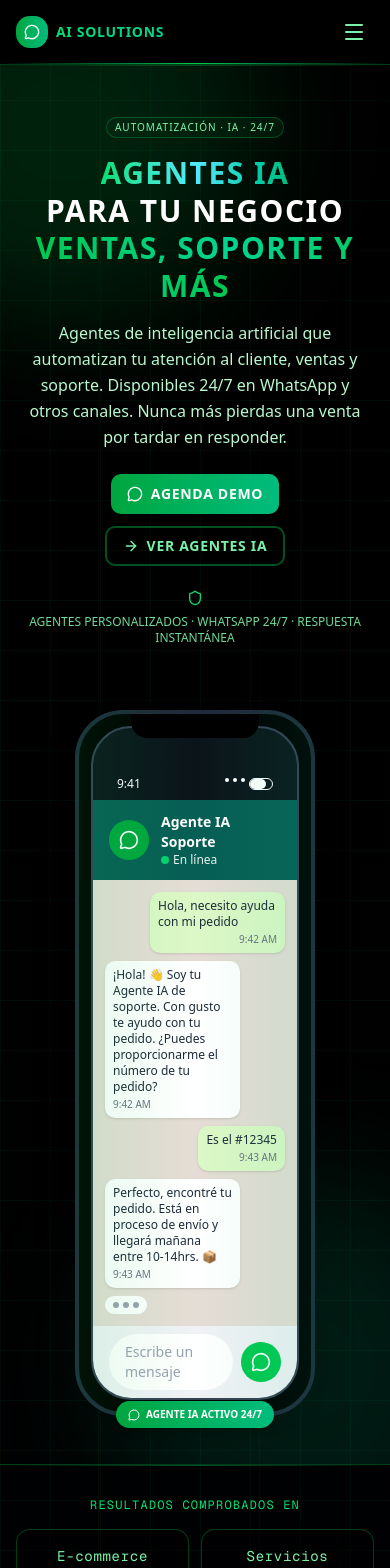
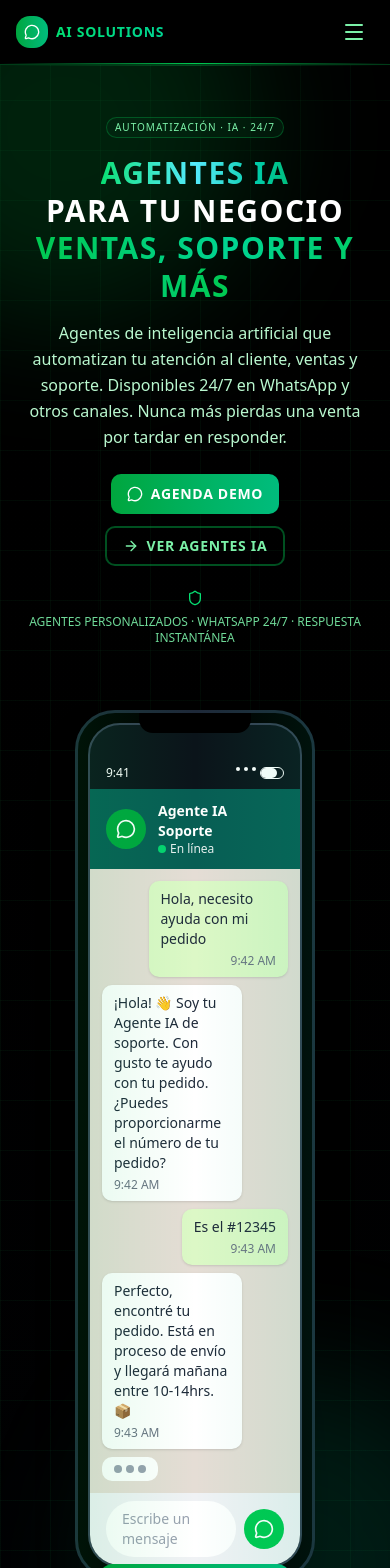
Before and after one commit to sebalda/ai-solutions-landing, a Next.js app: page / in a window 390 px wide. Shown: the top 1568 px of the page. Built offline with nearby package versions, Linux system fonts and the light colour scheme.

Commit message:
Refine layout and styling of AI Solutions landing page; adjusted padding, border radii, and flex properties for improved responsiveness and visual consistency. Enhanced message display area for better user interaction.

```diff
--- a/src/app/page.tsx
+++ b/src/app/page.tsx
@@ -336,21 +336,21 @@ export default function AISolutionsLanding() {
               initial={{ opacity: 0, y: 24 }}
               animate={{ opacity: 1, y: 0 }}
               transition={{ duration: 0.6, delay: 0.1 }}
-              className="flex items-center justify-center mt-8 lg:mt-0"
+              className="flex items-center justify-center mt-8 lg:mt-0 pb-8 sm:pb-12"
             >
               {/* Mockup de Teléfono */}
               <div className="relative">
                 {/* Teléfono Frame */}
-                <div className="relative w-[240px] sm:w-[280px] md:w-[320px] lg:w-[320px] mx-auto">
+                <div className="relative w-[240px] sm:w-[280px] md:w-[320px] mx-auto">
                   {/* Borde del teléfono con notch */}
-                  <div className="relative bg-black rounded-[3rem] p-3 shadow-2xl border-4 border-gray-800">
+                  <div className="relative bg-black rounded-[2.5rem] sm:rounded-[3rem] p-2.5 sm:p-3 shadow-2xl border-3 sm:border-4 border-gray-800">
                     {/* Notch */}
-                    <div className="absolute top-0 left-1/2 transform -translate-x-1/2 w-32 h-6 bg-black rounded-b-2xl z-20"></div>
+                    <div className="absolute top-0 left-1/2 transform -translate-x-1/2 w-28 sm:w-32 h-5 sm:h-6 bg-black rounded-b-xl sm:rounded-b-2xl z-20"></div>
 
                     {/* Pantalla del teléfono */}
-                    <div className="relative bg-[#0b141a] rounded-[2.5rem] overflow-hidden border-2 border-gray-700">
+                    <div className="relative bg-[#0b141a] rounded-[2rem] sm:rounded-[2.5rem] overflow-hidden border-2 border-gray-700 flex flex-col" style={{ minHeight: '520px' }}>
                       {/* Barra de estado */}
-                      <div className="flex justify-between items-center px-6 pt-12 pb-2 text-white text-xs">
+                      <div className="flex justify-between items-center px-4 sm:px-6 pt-10 sm:pt-12 pb-2 text-white text-xs flex-shrink-0">
                         <span>9:41</span>
                         <div className="flex gap-1">
                           <div className="w-1 h-1 bg-white rounded-full"></div>
@@ -363,7 +363,7 @@ export default function AISolutionsLanding() {
                       </div>
 
                       {/* Header de WhatsApp */}
-                      <div className="bg-[#075e54] px-4 py-3 flex items-center gap-3 text-white">
+                      <div className="bg-[#075e54] px-4 py-3 flex items-center gap-3 text-white flex-shrink-0">
                         <div className="w-10 h-10 rounded-full bg-green-600 flex items-center justify-center">
                           <MessageCircle className="w-5 h-5" />
                         </div>
@@ -376,52 +376,54 @@ export default function AISolutionsLanding() {
                         </div>
                       </div>
 
-                      {/* Conversación de WhatsApp */}
-                      <div className="bg-[#e5ddd5] bg-opacity-60 p-3 sm:p-4 space-y-2 sm:space-y-3 min-h-[300px] sm:min-h-[400px]">
+                      {/* Conversación de WhatsApp - contenido completo visible */}
+                      <div className="bg-[#e5ddd5] bg-opacity-60 p-3 sm:p-4 flex-1 flex flex-col justify-end min-h-0">
+                        <div className="space-y-2 sm:space-y-3">
                           {/* Mensaje del cliente */}
                           <div className="flex justify-end">
-                          <div className="max-w-[75%] bg-[#dcf8c6] rounded-lg px-2 sm:px-3 py-1.5 sm:py-2 shadow-sm">
-                            <p className="text-xs sm:text-sm text-gray-800">Hola, necesito ayuda con mi pedido</p>
-                            <p className="text-[10px] sm:text-xs text-gray-500 mt-0.5 sm:mt-1 text-right">9:42 AM</p>
+                            <div className="max-w-[75%] bg-[#dcf8c6] rounded-lg px-3 py-2 shadow-sm">
+                              <p className="text-sm text-gray-800">Hola, necesito ayuda con mi pedido</p>
+                              <p className="text-xs text-gray-500 mt-1 text-right">9:42 AM</p>
                             </div>
                           </div>
 
                           {/* Respuesta del Agente IA */}
                           <div className="flex justify-start">
-                          <div className="max-w-[75%] bg-white rounded-lg px-2 sm:px-3 py-1.5 sm:py-2 shadow-sm">
-                            <p className="text-xs sm:text-sm text-gray-800">¡Hola! 👋 Soy tu Agente IA de soporte. Con gusto te ayudo con tu pedido. ¿Puedes proporcionarme el número de tu pedido?</p>
-                            <p className="text-[10px] sm:text-xs text-gray-500 mt-0.5 sm:mt-1">9:42 AM</p>
+                            <div className="max-w-[75%] bg-white rounded-lg px-3 py-2 shadow-sm">
+                              <p className="text-sm text-gray-800">¡Hola! 👋 Soy tu Agente IA de soporte. Con gusto te ayudo con tu pedido. ¿Puedes proporcionarme el número de tu pedido?</p>
+                              <p className="text-xs text-gray-500 mt-1">9:42 AM</p>
                             </div>
                           </div>
 
                           {/* Mensaje del cliente */}
                           <div className="flex justify-end">
-                          <div className="max-w-[75%] bg-[#dcf8c6] rounded-lg px-2 sm:px-3 py-1.5 sm:py-2 shadow-sm">
-                            <p className="text-xs sm:text-sm text-gray-800">Es el #12345</p>
-                            <p className="text-[10px] sm:text-xs text-gray-500 mt-0.5 sm:mt-1 text-right">9:43 AM</p>
+                            <div className="max-w-[75%] bg-[#dcf8c6] rounded-lg px-3 py-2 shadow-sm">
+                              <p className="text-sm text-gray-800">Es el #12345</p>
+                              <p className="text-xs text-gray-500 mt-1 text-right">9:43 AM</p>
                             </div>
                           </div>
 
                           {/* Respuesta del Agente IA con información */}
                           <div className="flex justify-start">
-                          <div className="max-w-[75%] bg-white rounded-lg px-2 sm:px-3 py-1.5 sm:py-2 shadow-sm">
-                            <p className="text-xs sm:text-sm text-gray-800">Perfecto, encontré tu pedido. Está en proceso de envío y llegará mañana entre 10-14hrs. 📦</p>
-                            <p className="text-[10px] sm:text-xs text-gray-500 mt-0.5 sm:mt-1">9:43 AM</p>
+                            <div className="max-w-[75%] bg-white rounded-lg px-3 py-2 shadow-sm">
+                              <p className="text-sm text-gray-800">Perfecto, encontré tu pedido. Está en proceso de envío y llegará mañana entre 10-14hrs. 📦</p>
+                              <p className="text-xs text-gray-500 mt-1">9:43 AM</p>
                             </div>
                           </div>
 
                           {/* Indicador de escritura */}
                           <div className="flex justify-start">
-                          <div className="bg-white rounded-lg px-2 sm:px-3 py-1.5 sm:py-2 flex gap-1">
-                            <div className="w-1.5 h-1.5 sm:w-2 sm:h-2 bg-gray-400 rounded-full"></div>
-                            <div className="w-1.5 h-1.5 sm:w-2 sm:h-2 bg-gray-400 rounded-full"></div>
-                            <div className="w-1.5 h-1.5 sm:w-2 sm:h-2 bg-gray-400 rounded-full"></div>
+                            <div className="bg-white rounded-lg px-3 py-2 flex gap-1">
+                              <div className="w-2 h-2 bg-gray-400 rounded-full"></div>
+                              <div className="w-2 h-2 bg-gray-400 rounded-full"></div>
+                              <div className="w-2 h-2 bg-gray-400 rounded-full"></div>
+                            </div>
                           </div>
                         </div>
                       </div>
 
                       {/* Input de WhatsApp */}
-                      <div className="bg-[#f0f2f5] px-4 py-2 flex items-center gap-2">
+                      <div className="bg-[#f0f2f5] px-4 py-2 flex items-center gap-2 flex-shrink-0">
                         <div className="flex-1 bg-white rounded-full px-4 py-2 flex items-center gap-2">
                           <span className="text-gray-400 text-sm">Escribe un mensaje</span>
                         </div>
@@ -433,13 +435,13 @@ export default function AISolutionsLanding() {
                   </div>
 
                   {/* Subtle Glow Effect */}
-                  <div className="absolute inset-0 bg-gradient-to-r from-green-500/10 via-transparent to-emerald-500/10 rounded-[3rem] pointer-events-none"></div>
+                  <div className="absolute inset-0 bg-gradient-to-r from-green-500/10 via-transparent to-emerald-500/10 rounded-[2.5rem] sm:rounded-[3rem] pointer-events-none"></div>
                 </div>
 
-                {/* Badge flotante */}
-                <div className="absolute -bottom-3 sm:-bottom-4 left-1/2 transform -translate-x-1/2 bg-gradient-to-r from-green-600 to-emerald-500 text-white px-3 sm:px-4 py-1.5 sm:py-2 rounded-full text-[10px] sm:text-xs font-semibold shadow-md flex items-center gap-1.5 sm:gap-2">
-                  <MessageCircle className="w-3 h-3 sm:w-4 sm:h-4" />
-                  <span className="whitespace-nowrap">AGENTE IA ACTIVO 24/7</span>
+                {/* Badge flotante - posicionado fuera del teléfono para que no se corte */}
+                <div className="absolute -bottom-4 left-1/2 transform -translate-x-1/2 bg-gradient-to-r from-green-600 to-emerald-500 text-white px-4 py-2 rounded-full text-xs font-semibold shadow-md flex items-center gap-2 whitespace-nowrap z-10">
+                  <MessageCircle className="w-4 h-4" />
+                  AGENTE IA ACTIVO 24/7
                 </div>
               </div>
             </motion.div>
```
Lines whose indentation alone changed are shown as unchanged.
